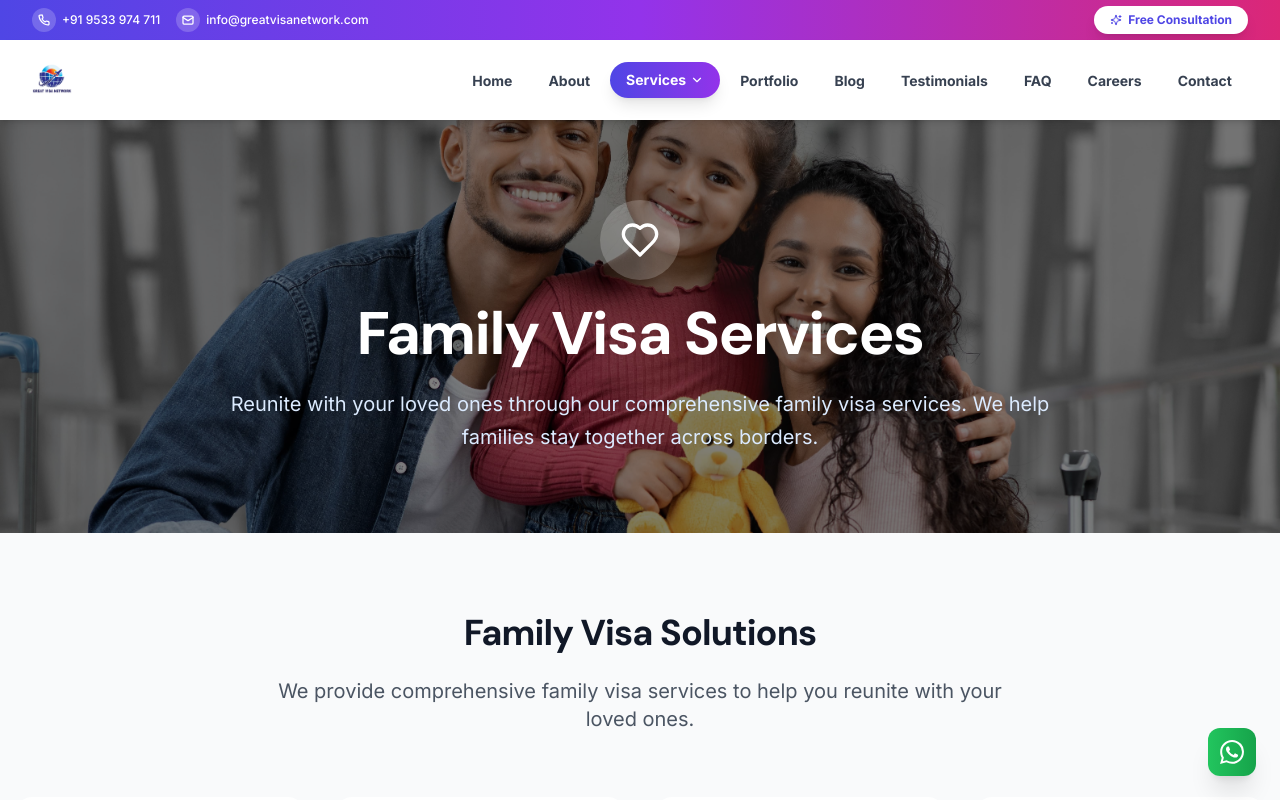
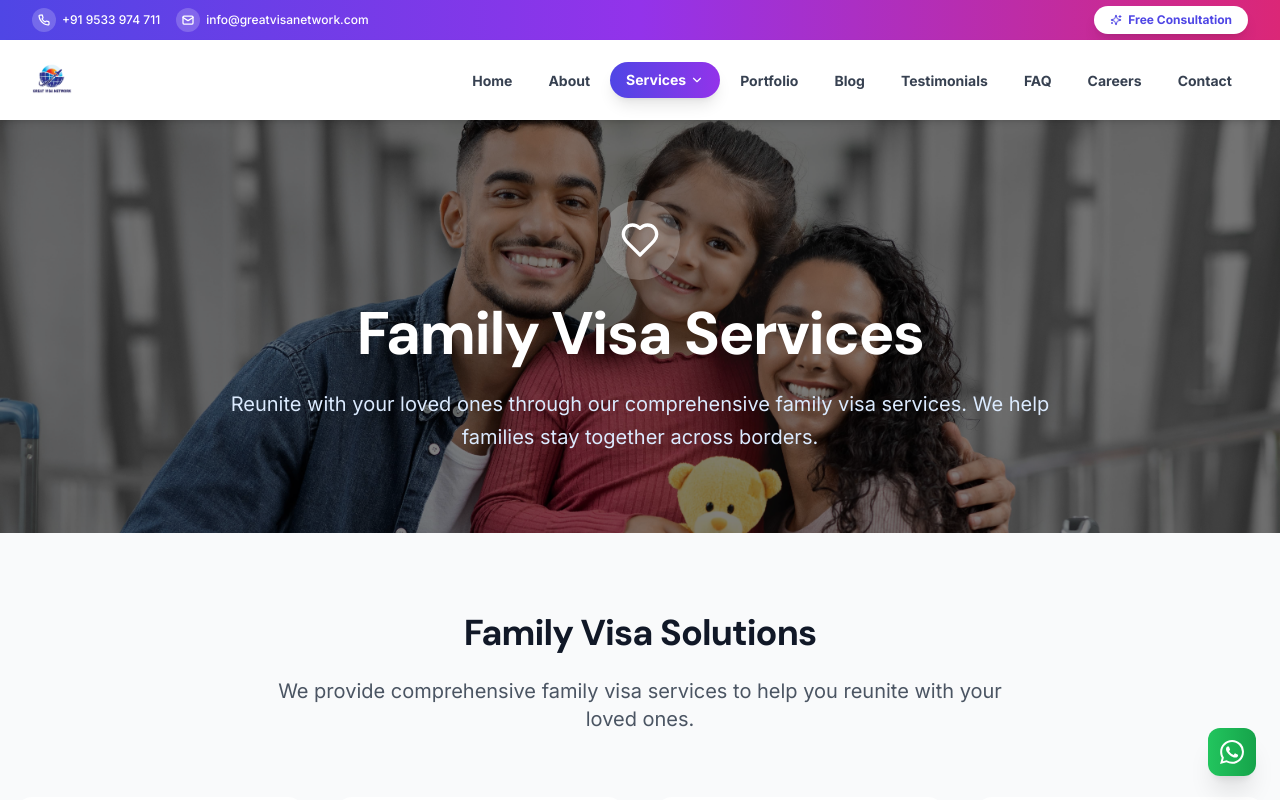
Before and after one commit to octaleadsprivatelimited-cloud/greatvisa, a React (Vite) app in the folder client/: page /family-visa in a window 1280 px wide. Shown: the top 800 px of the page. Built offline with nearby package versions, Linux system fonts and the light colour scheme.

Commit message:
Move family visa image up by another 15%
- Changed objectPosition from 'center 30%' to 'center 15%'
- Total upward shift: 35% from original center position

```diff
--- a/client/src/pages/FamilyVisa.tsx
+++ b/client/src/pages/FamilyVisa.tsx
@@ -29,7 +29,7 @@ const FamilyVisa: React.FC = () => {
             src="/services/family_visa.jpg"
             alt="Family Visa"
             className="w-full h-full object-cover"
-            style={{ objectPosition: 'center 30%' }}
+            style={{ objectPosition: 'center 15%' }}
           />
         </div>
         <div className="absolute inset-0 bg-black/50"></div>
```
